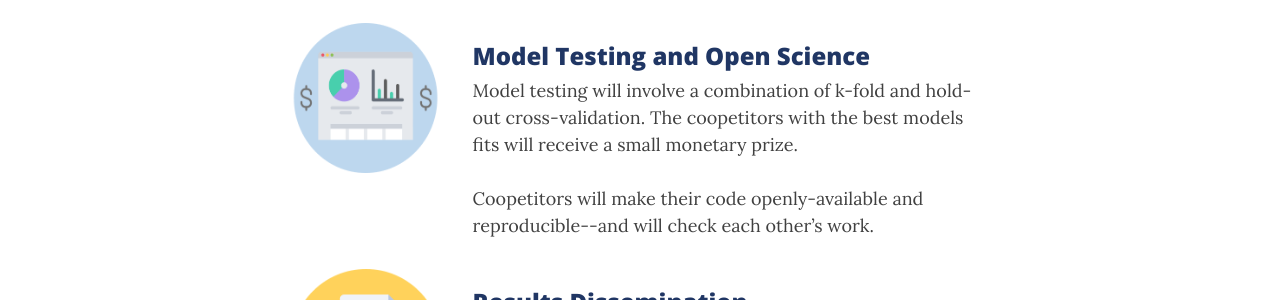
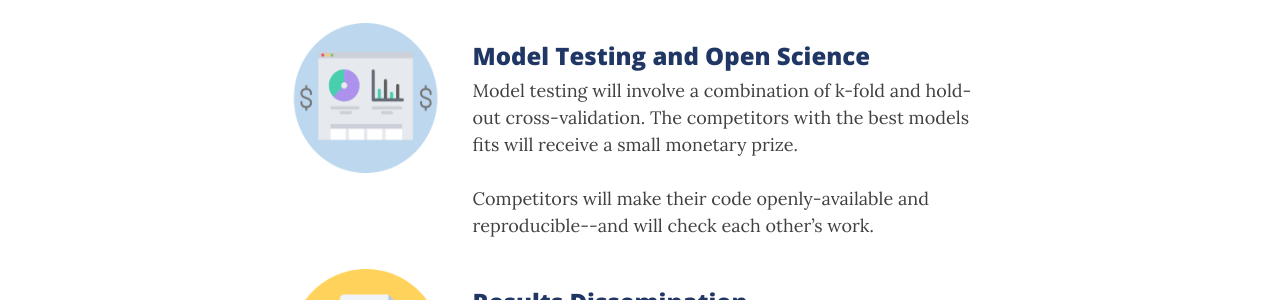
Before and after one commit to epic-collab/epic-collab.github.io, a Jekyll site: the page built from competition.md, in a window 1280 px wide and 900 px high, scrolled down 795 px. Shown: the part 181-481 px from the top of the window. Built offline with Jekyll 4.4.1, drawn with Linux system fonts in a browser that asks for light colours; nearby versions of some CDN libraries; comment, search, counter and statistics services are not loaded.

Commit message:
Update competition.md

```diff
--- a/competition.md
+++ b/competition.md
@@ -46,7 +46,7 @@ For the first EPiC competition, researchers will compete to see who can best use
       </div>
       <div class="col-sm-9">
         <h3>Model Testing and Open Science</h3>
-        Model testing will involve a combination of k-fold and hold-out cross-validation. The coopetitors with the best models fits will receive a small monetary prize.<br><br>Coopetitors will make their code openly-available and reproducible--and will check each other’s work.
+        Model testing will involve a combination of k-fold and hold-out cross-validation. The competitors with the best models fits will receive a small monetary prize.<br><br>Competitors will make their code openly-available and reproducible--and will check each other’s work.
       </div>
     </div>
     <div class="col-sm-12">
```
